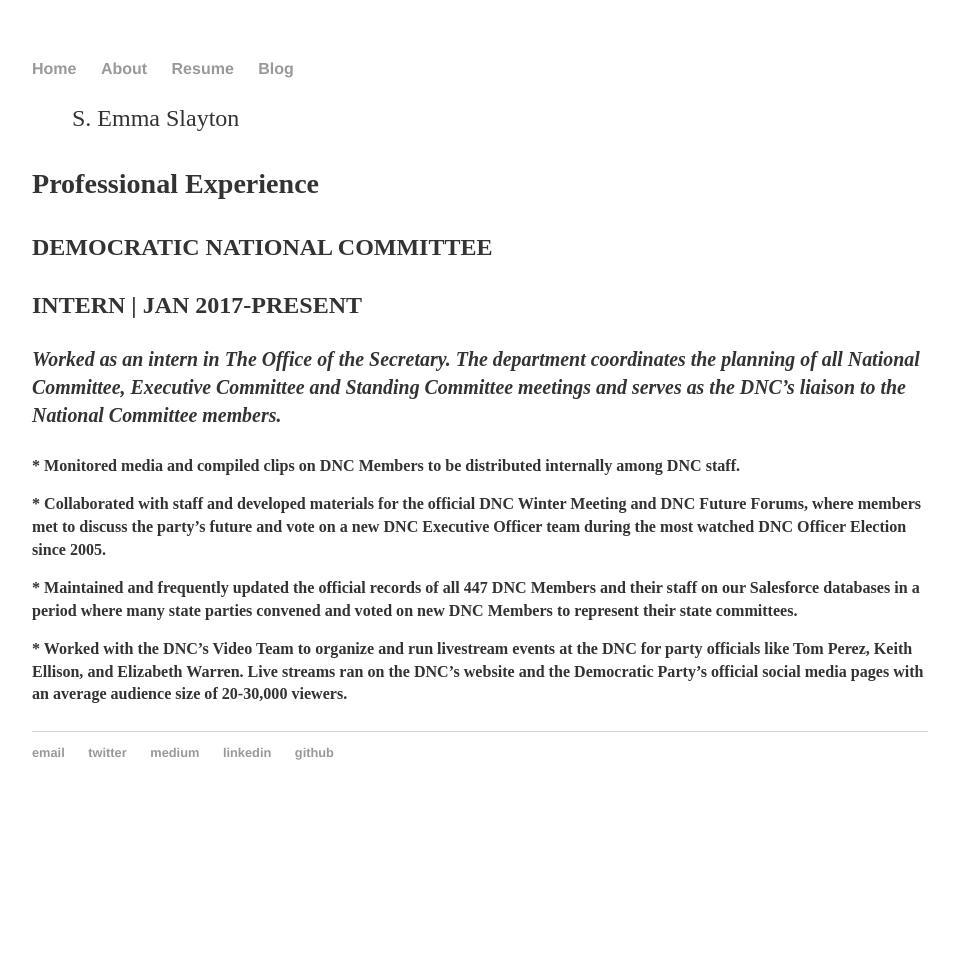
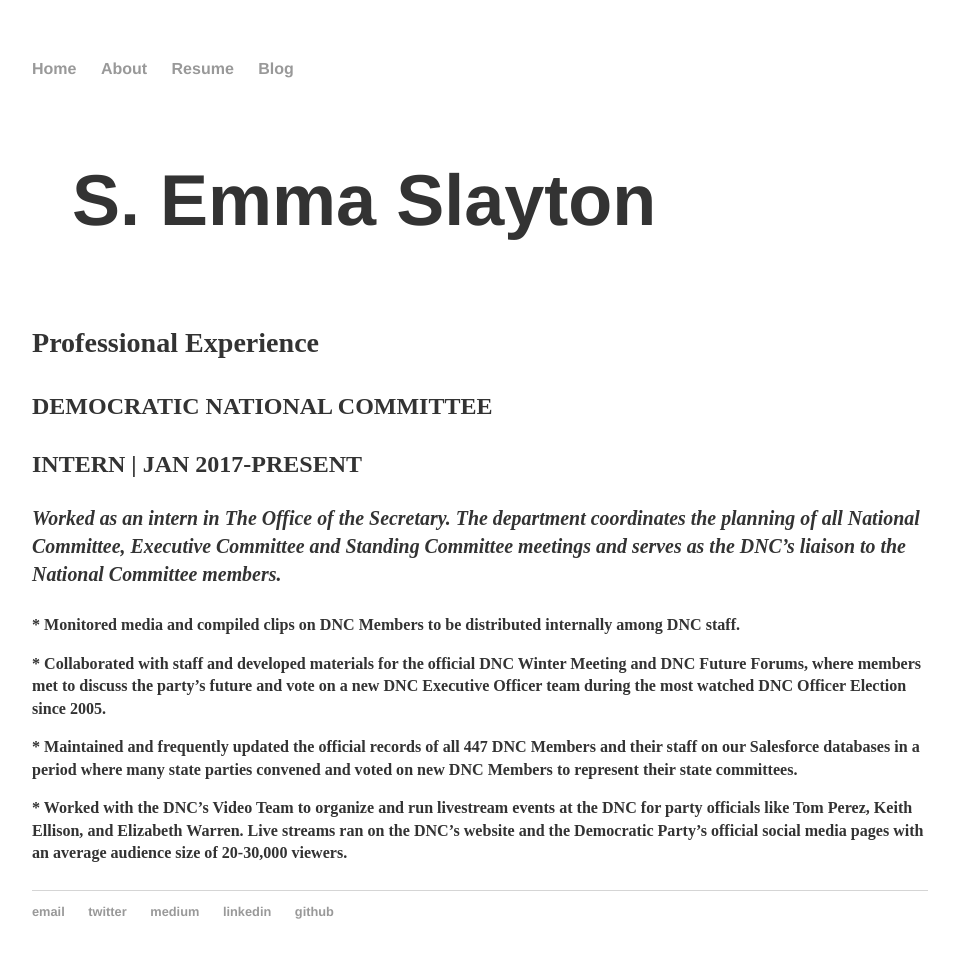
Before and after one commit to emmaslayton/emmaslayton.github.io, a Jekyll site: the page built from resume/index.html, in a window 1280 px wide. Shown: the whole page, without its empty margins (160-1114 px from the left). Built offline with Jekyll 4.4.1, drawn with Linux system fonts in a browser that asks for light colours; before the commit the page ends 900 px from its top, so only the background shows below that.

```diff
--- a/resume/index.html
+++ b/resume/index.html
@@ -3,7 +3,7 @@ layout: default
 title: Resume
 ---
 <div class="blurb">
-	<blockquote><p>S. Emma Slayton</p></blockquote>
+	<blockquote><h1><strong><p>S. Emma Slayton</p></strong></h1></blockquote>
 	<h3><p>Professional Experience</p></h3>
 	<h4><p><strong>DEMOCRATIC NATIONAL COMMITTEE  </strong></p><p><strong> INTERN | JAN 2017-PRESENT </strong></p></h4>
 <h5><p><em>Worked as an intern in The Office of the Secretary. The department coordinates the planning of all National Committee, Executive Committee and Standing Committee meetings and serves as the DNC’s liaison to the National Committee members.</em></p></h5>
```
